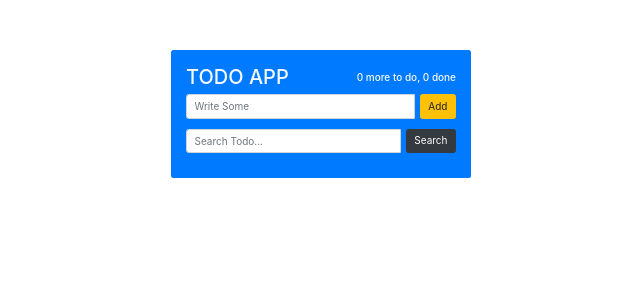
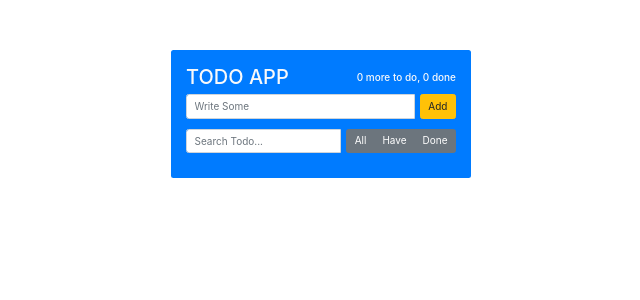
Before and after one commit to datomezz/practice, a React (Create React App) app in the folder react/todo/: page / in a window 1280 px wide. Shown: the top 300 px of the page, without its empty margins (319-959 px from the left). Built offline with nearby package versions, Linux system fonts and the light colour scheme.

Commit message:
add three type filter for search

```diff
--- a/react/todo/src/components/app-header/Header.jsx
+++ b/react/todo/src/components/app-header/Header.jsx
@@ -13,7 +13,7 @@ const TotalTodos = ({todoList}) => {
   return(
     <div className={"app__total--container d-flex justify-content-between align-items-center"}>
       <span className="h2 text-light">TODO APP</span>
-      <span className="h6 text-light">{_haveTodo} more to do, {_haveDone} done</span>
+      <span className="h6 text-light">{_haveTodo - _haveDone} more to do, {_haveDone} done</span>
     </div>
   )
 }
--- a/react/todo/src/components/app-list/ListItem.jsx
+++ b/react/todo/src/components/app-list/ListItem.jsx
@@ -21,7 +21,6 @@ export default class ListItem extends Component {
   }
 
   render() {
-    const {styleState} = this.state;
     const {isDone} = this.props;
 
     const className = isDone ? "text-denger" : "text-light";
--- /dev/null
+++ b/react/todo/src/components/app-search/Filter.jsx
@@ -0,0 +1,25 @@
+import React, {Component} from "react";
+
+export default class Filter extends Component {
+
+  render() {
+
+    const filterArr = [
+      {type : "all", label : "All"},
+      {type : "have", label : "Have"},
+      {type : "done", label : "Done"}
+    ]
+
+    return(
+      <div className={"btn-group"}>
+        {
+          filterArr.map(item => {
+            return(
+              <button onClick={() => this.props.onFilterChange(item.type)} key={item.label} type={"button"} className={"btn btn-secondary"} filtertype={item.type}>{item.label}</button>
+            )
+          })
+        }
+      </div>
+    )
+  }
+}
--- a/react/todo/src/components/app-search/Search.jsx
+++ b/react/todo/src/components/app-search/Search.jsx
@@ -1,4 +1,7 @@
 import React from "react";
+
+// COMPONENTS
+import Filter from "./Filter";
 
 export default class Search extends React.Component {
 
@@ -10,7 +13,7 @@ export default class Search extends React.Component {
     return (
       <div className={"input-group mb-3"}>
         <input className={"form-control mr-2"} onChange={this.addingToLabel} type={"text"} placeholder={"Search Todo..."} />
-        <button className={"btn btn-dark"} onClick={this.addTodo}>Search</button>
+        <Filter onFilterChange={this.props.onFilterChange} />
       </div>
     );
   }
--- a/react/todo/src/components/app/App.jsx
+++ b/react/todo/src/components/app/App.jsx
@@ -16,7 +16,8 @@ export default class App extends Component {
     super(props);
     this.state = {
       todoList : [],
-      term : ""
+      term : "",
+      filter : "all"
     }
   }
 
@@ -72,16 +73,33 @@ export default class App extends Component {
     this.setState({term : term});
   }
 
+  filter(arr, filter) {
+    switch(filter) {
+      case "all" :
+        return arr;
+      case "have" :
+        return arr.filter(item => !item.done)
+      case "done" :
+        return arr.filter(item => item.done)
+      default :
+        return arr
+    }
+  }
+
+  onFilterChange = (value) => {
+    this.setState({filter : value});
+  }
+
   render() {
 
-    const visibleItems = this.search(this.state.todoList, this.state.term);
+    const visibleItems = this.filter(this.search(this.state.todoList, this.state.term), this.state.filter);
 
     return (
       <div className={"app app__container bg-primary rounded p-4"}>
         <Header todoList={this.state.todoList} />
         <AddingForm addedText={this.addedText} />
         <ListItems onDelete={this.onDelete} onDone={this.onDone} todoList={visibleItems} />
-        <Search addingToLabel={this.addingToLabel} />
+        <Search onFilterChange={this.onFilterChange} addingToLabel={this.addingToLabel} />
       </div>
     )
   }
```
Also changed, not shown: 1 other file (tests, documents, lock files or other folders).
